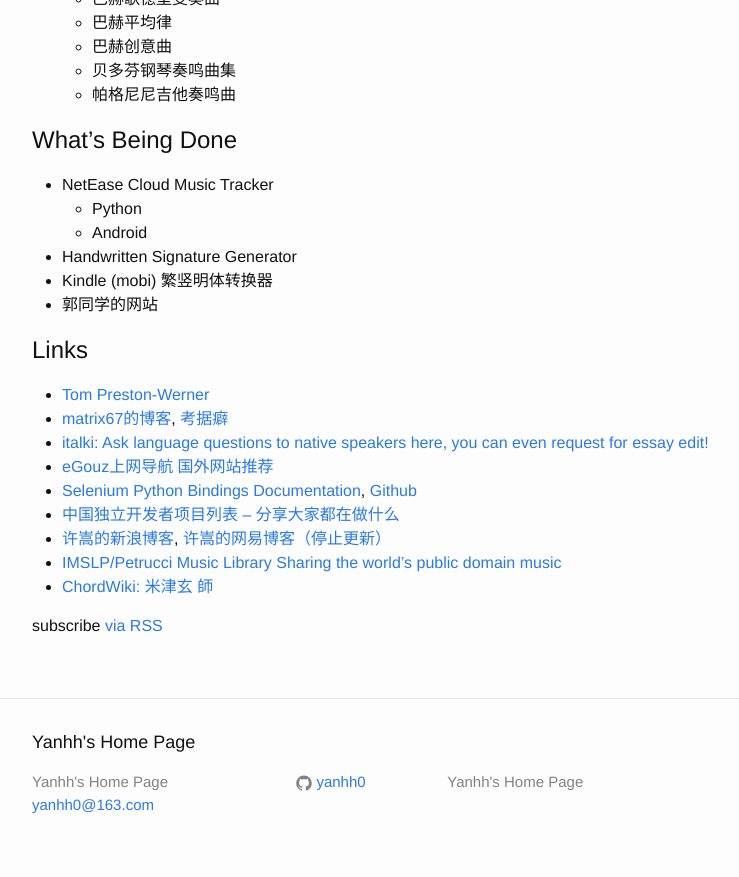
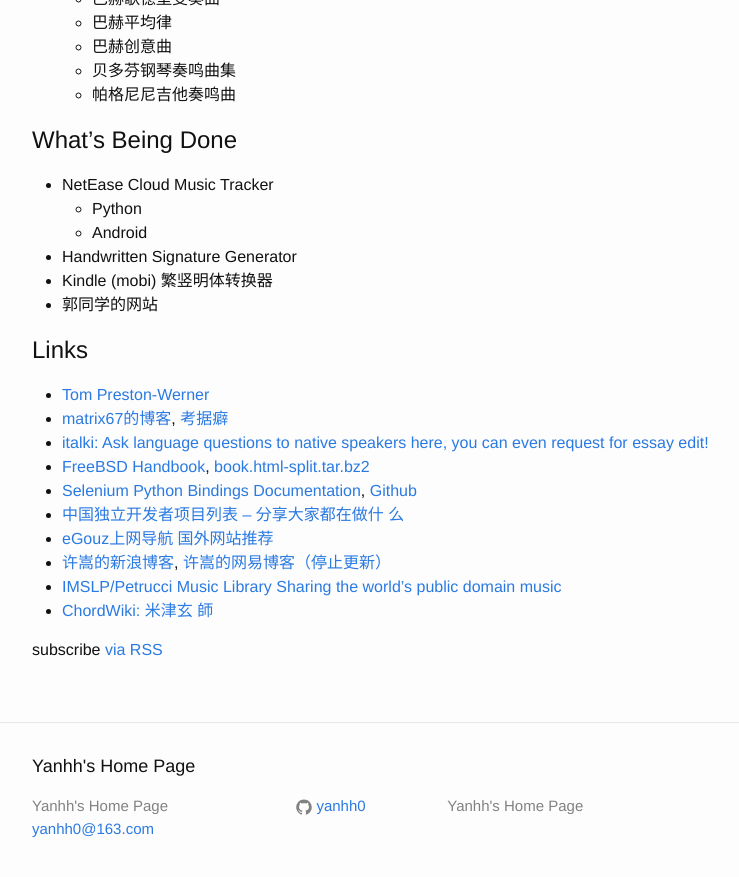
Before and after one commit to ggaarder7/yanhh0.github.io, a Jekyll site: the page built from index.md, in a window 1280 px wide and 900 px high, scrolled down 2427 px. Shown: the top 877 px of the window, without its empty margins (238-977 px from the left). Built offline with Jekyll 4.4.1, drawn with Linux system fonts in a browser that asks for light colours.

Commit message:
*** empty log message ***

```diff
--- a/index.md
+++ b/index.md
@@ -47,11 +47,14 @@
   [考据癖](http://localhost-8080.com/)
 - [italki: Ask language questions to native speakers here, you can
   even request for essay edit!](https://www.italki.com/)
-- [eGouz上网导航 国外网站推荐](http://www.egouz.com/)
+- [FreeBSD Handbook](https://www.freebsd.org/doc/handbook/),
+  [book.html-split.tar.bz2](https://download.freebsd.org/ftp/doc/en/books/handbook/book.html-split.tar.bz2)
 - [Selenium Python Bindings
   Documentation](https://selenium-python.readthedocs.io),
   [Github](https://github.com/baijum/selenium-python)
-- [中国独立开发者项目列表 -- 分享大家都在做什么](https://github.com/1c7/chinese-independent-developer)
+- [中国独立开发者项目列表 -- 分享大家都在做什
+  么](https://github.com/1c7/chinese-independent-developer)
+- [eGouz上网导航 国外网站推荐](http://www.egouz.com/)
 - [许嵩的新浪博客](http://blog.sina.com.cn/vae),
   [许嵩的网易博客（停止更新）](http://vaevip.blog.163.com/)
 - [IMSLP/Petrucci Music Library Sharing the world's public domain
```
